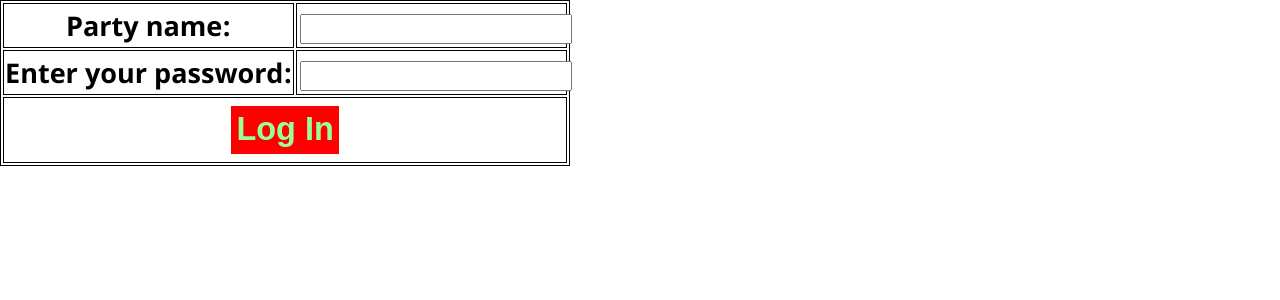
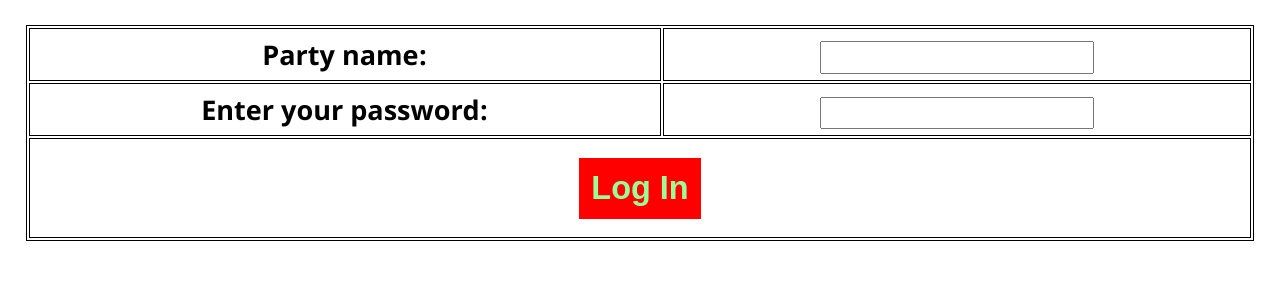
Before and after one commit to BurraAbhishek/VirtualElections_v2, a Django app: page /contestant/edit/ in a window 1280 px wide. Shown: the part 64-364 px from the top of the page. Run offline with Django 4.2, Linux system fonts and the light colour scheme.

Commit message:
provision: Wider form

```diff
--- a/templates/party/editlogin.html
+++ b/templates/party/editlogin.html
@@ -9,6 +9,15 @@
         <script>
             loadCSS(1);
         </script>
+        <style>
+            form {
+                margin: 2% 2%;
+            }
+
+            table {
+                width: 100%;
+            }
+        </style>
     </head>
 
     <body>
```
Also changed, not shown: templates/party/edit.html (+9 -0 lines), templates/party/registration.html (+9 -0 lines).
